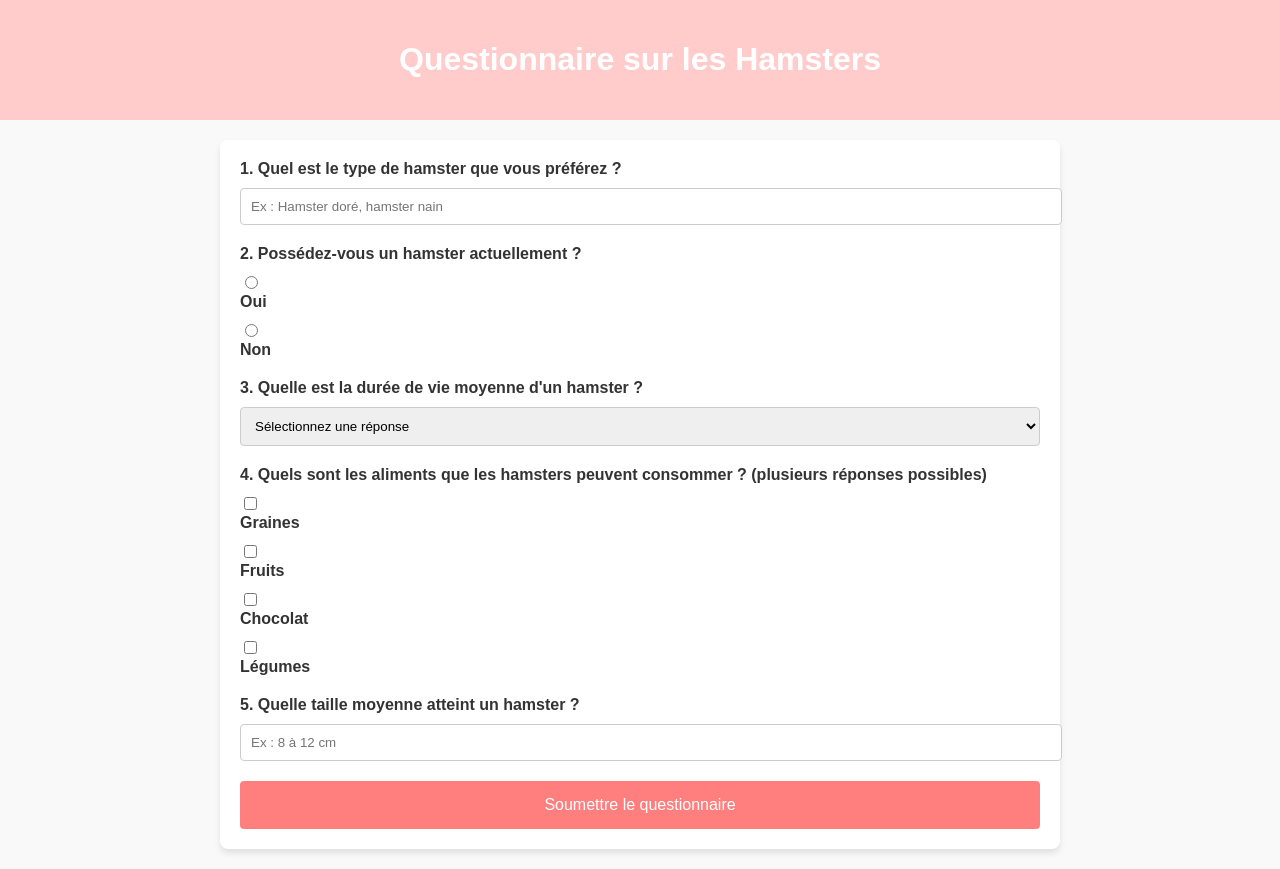
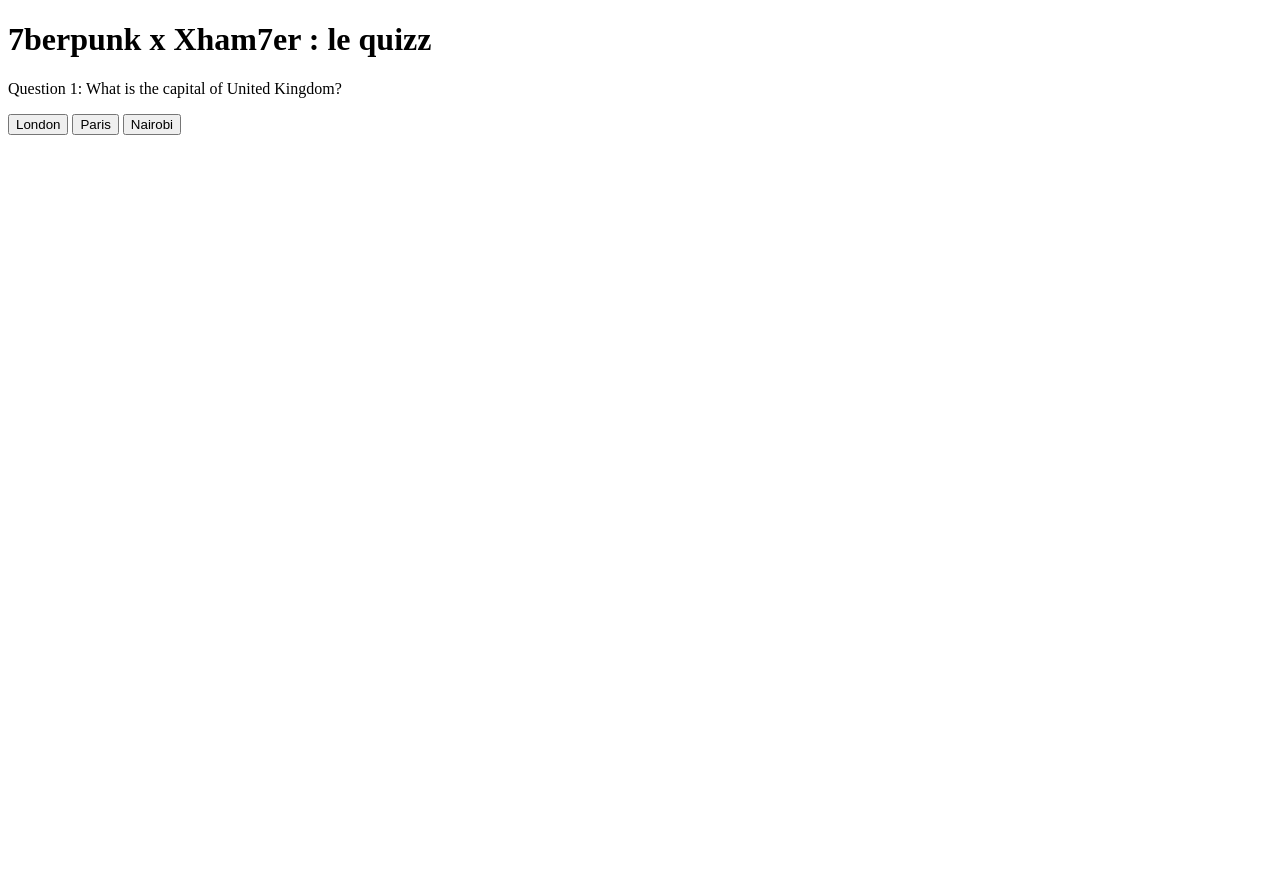
Before and after one commit to bast-bernardi/game, a plain HTML site: page index.html in a window 1280 px wide. After the commit the page ends 800 px from the top, so only its background shows below. Drawn offline with Linux system fonts and the light colour scheme.

Commit message:
Update index.html

```diff
--- a/index.html
+++ b/index.html
@@ -1,124 +1,22 @@
 <!DOCTYPE html>
-<html lang="en">
+<html lang="fr">
 <head>
-    <meta charset="UTF-8">
-    <meta name="viewport" content="width=device-width, initial-scale=1.0">
-    <title>Questionnaire sur les Hamsters</title>
-    <style>
-        body {
-            font-family: Arial, sans-serif;
-            margin: 0;
-            padding: 0;
-            background-color: #f9f9f9;
-            color: #333;
-        }
-        header {
-            background-color: #ffcccb;
-            color: #fff;
-            padding: 20px;
-            text-align: center;
-        }
-        main {
-            max-width: 800px;
-            margin: 20px auto;
-            padding: 20px;
-            background-color: #fff;
-            box-shadow: 0 4px 6px rgba(0, 0, 0, 0.1);
-            border-radius: 8px;
-        }
-        .question {
-            margin-bottom: 20px;
-        }
-        .question label {
-            display: block;
-            font-weight: bold;
-            margin-bottom: 10px;
-        }
-        .question input[type="text"],
-        .question select {
-            width: 100%;
-            padding: 10px;
-            border: 1px solid #ccc;
-            border-radius: 4px;
-        }
-        .question input[type="radio"],
-        .question input[type="checkbox"] {
-            margin-right: 10px;
-        }
-        button {
-            display: block;
-            width: 100%;
-            padding: 15px;
-            background-color: #ff7f7f;
-            color: #fff;
-            border: none;
-            border-radius: 4px;
-            font-size: 16px;
-            cursor: pointer;
-        }
-        button:hover {
-            background-color: #ff4c4c;
-        }
-    </style>
+    <title>questionnaire sur les hamsters</title>
 </head>
 <body>
-    <header>
-        <h1>Questionnaire sur les Hamsters</h1>
-    </header>
-    <main>
-        <form id="hamsterForm">
-            <!-- Example of a question -->
-            <div class="question">
-                <label for="question1">1. Quel est le type de hamster que vous préférez ?</label>
-                <input type="text" id="question1" name="question1" placeholder="Ex : Hamster doré, hamster nain">
-            </div>
+  <div class="quiz-container">
+    <h1>7berpunk x Xham7er : le quizz</h1>
+    <div class="question">
+      <p id="question-text">Question 1: What is the capital of United Kingdom?</p>
+      <div class="choices">
+        <button class="choice" onclick="checkAnswer(0)">London</button>
+        <button class="choice" onclick="checkAnswer(1)">Paris</button>
+        <button class="choice" onclick="checkAnswer(2)">Nairobi</button>
+      </div>
+      <p id="feedback"></p>
+    </div>
 
-            <div class="question">
-                <label>2. Possédez-vous un hamster actuellement ?</label>
-                <input type="radio" id="hamsterYes" name="question2" value="oui">
-                <label for="hamsterYes">Oui</label>
-                <input type="radio" id="hamsterNo" name="question2" value="non">
-                <label for="hamsterNo">Non</label>
-            </div>
-
-            <div class="question">
-                <label for="question3">3. Quelle est la durée de vie moyenne d'un hamster ?</label>
-                <select id="question3" name="question3">
-                    <option value="">Sélectionnez une réponse</option>
-                    <option value="1-2 ans">1-2 ans</option>
-                    <option value="2-3 ans">2-3 ans</option>
-                    <option value="4-5 ans">4-5 ans</option>
-                </select>
-            </div>
-
-            <div class="question">
-                <label>4. Quels sont les aliments que les hamsters peuvent consommer ? (plusieurs réponses possibles)</label>
-                <input type="checkbox" id="graines" name="question4" value="Graines">
-                <label for="graines">Graines</label>
-                <input type="checkbox" id="fruits" name="question4" value="Fruits">
-                <label for="fruits">Fruits</label>
-                <input type="checkbox" id="chocolat" name="question4" value="Chocolat">
-                <label for="chocolat">Chocolat</label>
-                <input type="checkbox" id="légumes" name="question4" value="Légumes">
-                <label for="légumes">Légumes</label>
-            </div>
-
-            <!-- Repeat for more questions -->
-            <div class="question">
-                <label for="question5">5. Quelle taille moyenne atteint un hamster ?</label>
-                <input type="text" id="question5" name="question5" placeholder="Ex : 8 à 12 cm">
-            </div>
-
-            <!-- Add more questions here up to 20 -->
-
-            <button type="submit">Soumettre le questionnaire</button>
-        </form>
-    </main>
-    <script>
-        document.getElementById('hamsterForm').addEventListener('submit', function(event) {
-            event.preventDefault();
-            alert('Merci d\'avoir rempli le questionnaire !');
-        });
-    </script>
+  </div>
+  <script src="script.js"></script>
 </body>
 </html>
```
